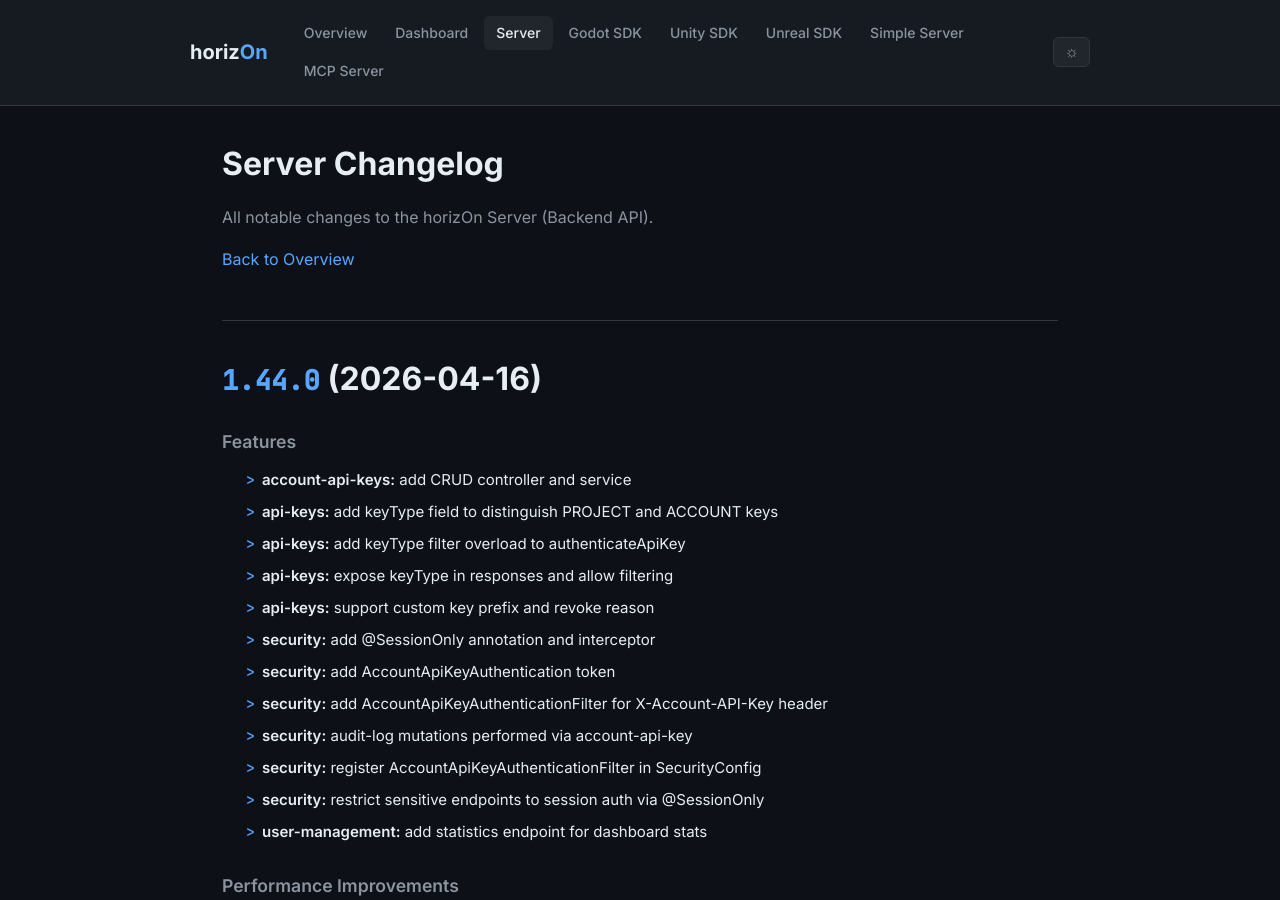
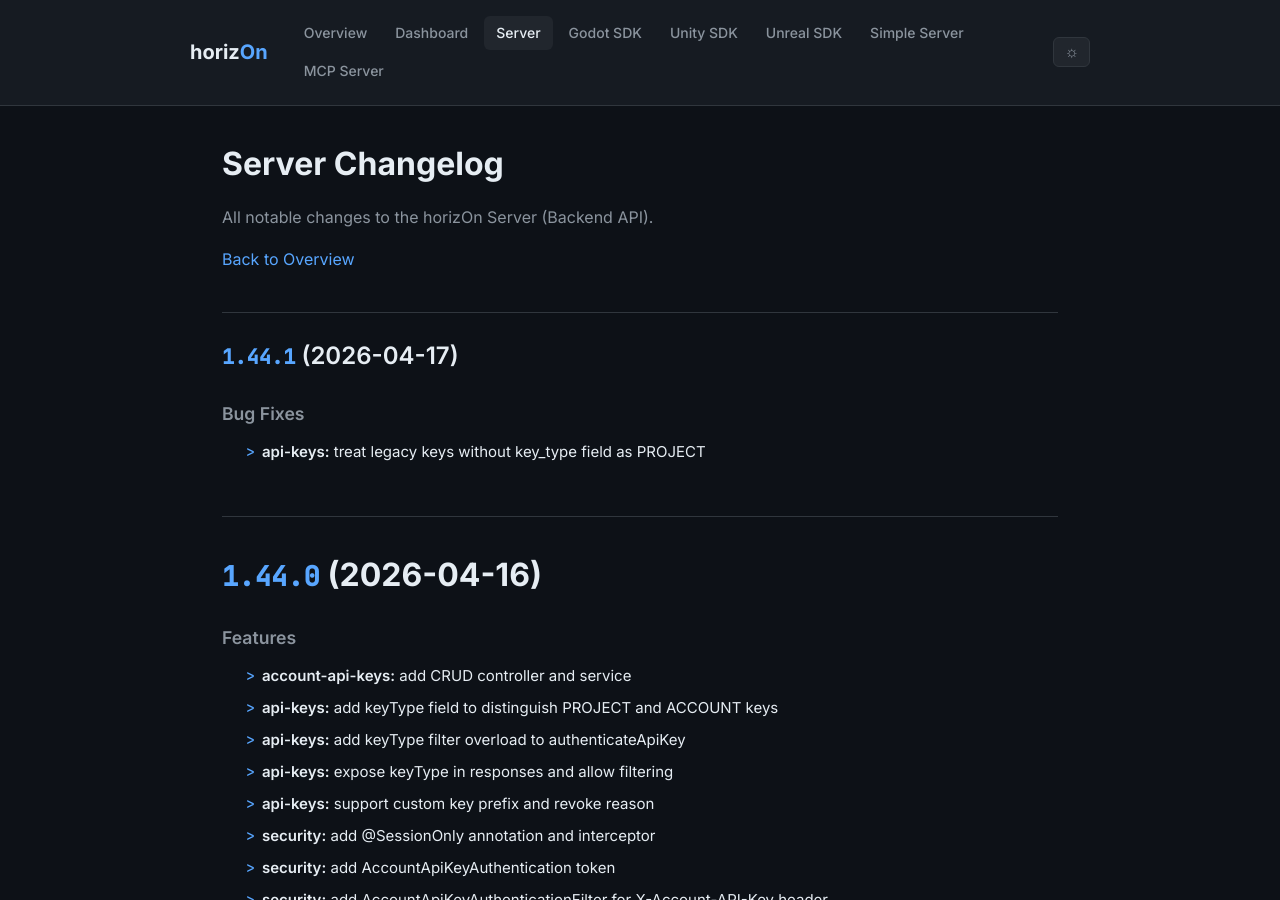
Before and after one commit to ProjectMakersDE/horizOn-Changelog, a Jekyll site: the page built from server-changelog.md, in a window 1280 px wide and 900 px high. Built offline with Jekyll 4.4.1, drawn with Linux system fonts in a browser that asks for light colours.

Commit message:
chore: sync changelogs [skip ci]

```diff
--- a/server-changelog.md
+++ b/server-changelog.md
@@ -8,6 +8,13 @@ title: Server Changelog
 All notable changes to the horizOn Server (Backend API).
 
 [Back to Overview](.)
+
+## [1.44.1](https://github.com/ProjectMakersDE/horizOn-Server/compare/v1.44.0...v1.44.1) (2026-04-17)
+
+
+### Bug Fixes
+
+* **api-keys:** treat legacy keys without key_type field as PROJECT ([538ae24](https://github.com/ProjectMakersDE/horizOn-Server/commit/538ae2466d4a62aadbd66d9ce044295f2a397dae))
 
 # [1.44.0](https://github.com/ProjectMakersDE/horizOn-Server/compare/v1.43.1...v1.44.0) (2026-04-16)
 
```
Also changed, not shown: index.md (+1 -1 lines).
